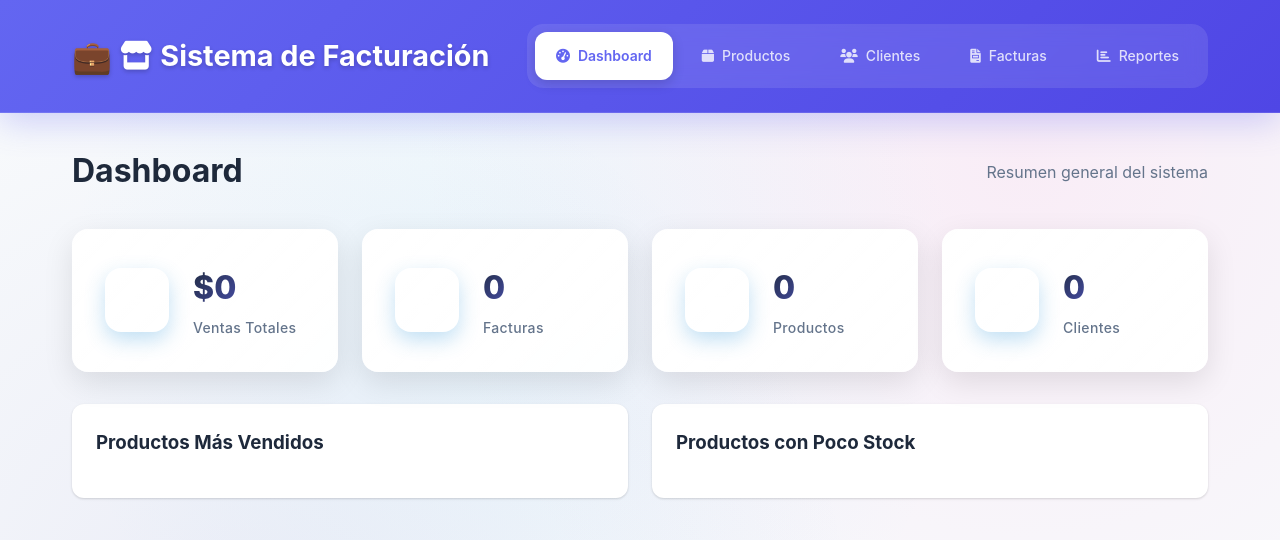
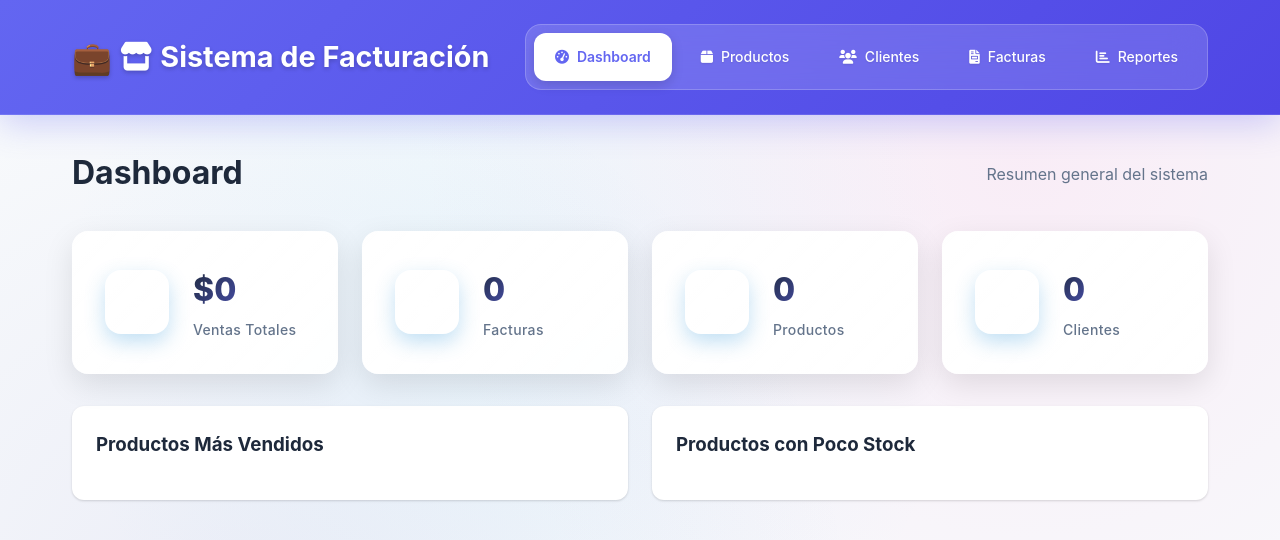
Before and after one commit to Edgarjimenez7/facturacion, a website: page facturacion/Frontend/index.html in a window 1280 px wide. Drawn offline with Linux system fonts and the light colour scheme; no server answers.

Commit message:
Fix navigation contrast - Make text and buttons clearly visible

```diff
--- a/facturacion/Backend/wwwroot/css/styles.css
+++ b/facturacion/Backend/wwwroot/css/styles.css
@@ -100,16 +100,17 @@ body {
 .nav-menu {
     display: flex;
     gap: 0.5rem;
-    background: rgba(255, 255, 255, 0.1);
+    background: rgba(255, 255, 255, 0.15);
     padding: 0.5rem;
     border-radius: 1rem;
-    backdrop-filter: blur(10px);
+    backdrop-filter: blur(15px);
+    border: 1px solid rgba(255, 255, 255, 0.2);
 }
 
 .nav-item {
     padding: 0.75rem 1.25rem;
     text-decoration: none;
-    color: rgba(255, 255, 255, 0.8);
+    color: white;
     border-radius: 0.75rem;
     transition: all 0.3s cubic-bezier(0.4, 0, 0.2, 1);
     display: flex;
@@ -120,13 +121,15 @@ body {
     font-size: 0.875rem;
     border: 1px solid transparent;
     background: transparent;
+    text-shadow: 0 1px 2px rgba(0, 0, 0, 0.1);
 }
 
 .nav-item:hover {
-    background: rgba(255, 255, 255, 0.2);
+    background: rgba(255, 255, 255, 0.25);
     color: white;
     transform: translateY(-1px);
-    border-color: rgba(255, 255, 255, 0.3);
+    border-color: rgba(255, 255, 255, 0.4);
+    text-shadow: none;
 }
 
 .nav-item.active {
@@ -134,10 +137,11 @@ body {
     color: var(--primary-color);
     font-weight: 600;
     box-shadow: 0 4px 12px rgba(0, 0, 0, 0.15);
+    text-shadow: none;
 }
 
 .nav-item.active:hover {
-    background: white;
+    background: rgba(255, 255, 255, 0.95);
     color: var(--primary-dark);
     transform: translateY(-1px);
 }
--- a/facturacion/Frontend/css/styles.css
+++ b/facturacion/Frontend/css/styles.css
@@ -100,16 +100,17 @@ body {
 .nav-menu {
     display: flex;
     gap: 0.5rem;
-    background: rgba(255, 255, 255, 0.1);
+    background: rgba(255, 255, 255, 0.15);
     padding: 0.5rem;
     border-radius: 1rem;
-    backdrop-filter: blur(10px);
+    backdrop-filter: blur(15px);
+    border: 1px solid rgba(255, 255, 255, 0.2);
 }
 
 .nav-item {
     padding: 0.75rem 1.25rem;
     text-decoration: none;
-    color: rgba(255, 255, 255, 0.8);
+    color: white;
     border-radius: 0.75rem;
     transition: all 0.3s cubic-bezier(0.4, 0, 0.2, 1);
     display: flex;
@@ -120,13 +121,15 @@ body {
     font-size: 0.875rem;
     border: 1px solid transparent;
     background: transparent;
+    text-shadow: 0 1px 2px rgba(0, 0, 0, 0.1);
 }
 
 .nav-item:hover {
-    background: rgba(255, 255, 255, 0.2);
+    background: rgba(255, 255, 255, 0.25);
     color: white;
     transform: translateY(-1px);
-    border-color: rgba(255, 255, 255, 0.3);
+    border-color: rgba(255, 255, 255, 0.4);
+    text-shadow: none;
 }
 
 .nav-item.active {
@@ -134,10 +137,11 @@ body {
     color: var(--primary-color);
     font-weight: 600;
     box-shadow: 0 4px 12px rgba(0, 0, 0, 0.15);
+    text-shadow: none;
 }
 
 .nav-item.active:hover {
-    background: white;
+    background: rgba(255, 255, 255, 0.95);
     color: var(--primary-dark);
     transform: translateY(-1px);
 }
```
